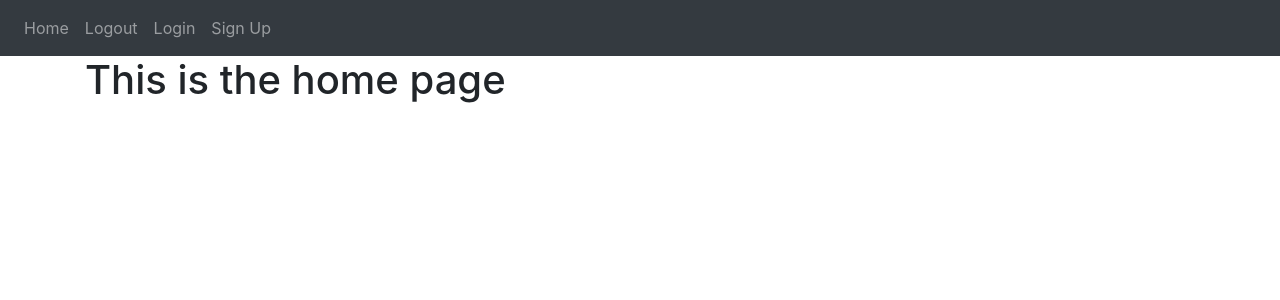
After one commit to 333ryan/usexpress_webapp, a Flask app: template flaskr/templates/home.html in a window 1280 px wide. The commit adds this page. Shown: the top 300 px of the page. Run offline with Flask 2, Linux system fonts and the light colour scheme; the template is opened without the code that fills it, so the values that code supplies are empty; some libraries are stand-ins or nearby versions.

Commit message:
add blueprints

```diff
--- /dev/null
+++ b/flaskr/templates/home.html
@@ -0,0 +1,6 @@
+{% extends "test.html" %}
+{% block title %}REEEEEAAAL HOME{% endblock %}
+{% block h1 %}TESTING HTML BLOCKS{% endblock %}
+{% block content %}
+<h1>This is the home page</h1>
+{% endblock %}
--- a/flaskr/templates/test.html
+++ b/flaskr/templates/test.html
@@ -2,9 +2,53 @@
 <html lang="en">
 <head>
     <meta charset="UTF-8">
-    <title>Title</title>
+    <meta name="viewport" content="width=device-width, initial-scale=1">
+    <link
+            rel="stylesheet"
+            href="https://stackpath.bootstrapcdn.com/bootstrap/4.4.1/css/bootstrap.min.css"
+            integrity="sha384-Vkoo8x4CGsO3+Hhxv8T/Q5PaXtkKtu6ug5TOeNV6gBiFeWPGFN9MuhOf23Q9Ifjh"
+            crossorigin="anonymous"
+    />
+    <link
+            rel="stylesheet"
+            href="https://stackpath.bootstrapcdn.com/font-awesome/4.7.0/css/font-awesome.min.css"
+            crossorigin="anonymous"
+    />
+
+    <title>{% block title %}Home{% endblock %}</title>
 </head>
 <body>
-
+    <nav class="navbar navbar-expand-lg navbar-dark bg-dark">
+        <button class="navbar-toggler" type="button" data-toggle="collapse" data-target="#navbar">
+            <span class="navbar-toggler-icon"></span>
+        </button>
+        <div class="collapse navbar-collapse" id="navbar">
+            <div class="navbar-nav">
+                <a class="nav-item nav-link" id="home" href="/">Home</a>
+                <a class="nav-item nav-link" id="logout" href="/logout">Logout</a>
+                <a class="nav-item nav-link" id="login" href="/login">Login</a>
+                <a class="nav-item nav-link" id="signUp" href="/sign-up">Sign Up</a>
+            </div>
+        </div>
+    </nav>
+    <script
+        src="https://code.jquery.com/jquery-3.2.1.slim.min.js"
+        integrity="sha384-KJ3o2DKtIkvYIK3UENzmM7KCkRr/rE9/Qpg6aAZGJwFDMVNA/GpGFF93hXpG5KkN"
+        crossorigin="anonymous"
+    ></script>
+    <script
+        src="https://cdnjs.cloudflare.com/ajax/libs/popper.js/1.12.9/umd/popper.min.js"
+        integrity="sha384-ApNbgh9B+Y1QKtv3Rn7W3mgPxhU9K/ScQsAP7hUibX39j7fakFPskvXusvfa0b4Q"
+        crossorigin="anonymous"
+    ></script>
+    <script
+        src="https://maxcdn.bootstrapcdn.com/bootstrap/4.0.0/js/bootstrap.min.js"
+        integrity="sha384-JZR6Spejh4U02d8jOt6vLEHfe/JQGiRRSQQxSfFWpi1MquVdAyjUar5+76PVCmYl"
+        crossorigin="anonymous"
+    ></script>
+    <div class="container">
+    {% block content %}
+    {% endblock %}
+    </div>
 </body>
 </html>
--- a/flaskr/views.py
+++ b/flaskr/views.py
@@ -1,8 +1,8 @@
-from flask import Blueprint
+from flask import Blueprint, render_template
 
 views = Blueprint('views', __name__)
 
 
 @views.route('/')
-def home():
-    return "<h1>TESTING</h1>"
+def start():
+    return render_template("home.html")
--- a/main.py
+++ b/main.py
@@ -1,5 +1,9 @@
 from flaskr import create_app
+import firebase_admin
+from firebase_admin import credentials
 
+cred = credentials.Certificate("path/to/serviceAccountKey.json")
+firebase_admin.initialize_app(cred)
 app = create_app()
 
 if __name__ == '__main__':
```
Also changed, not shown: 1 other file.
